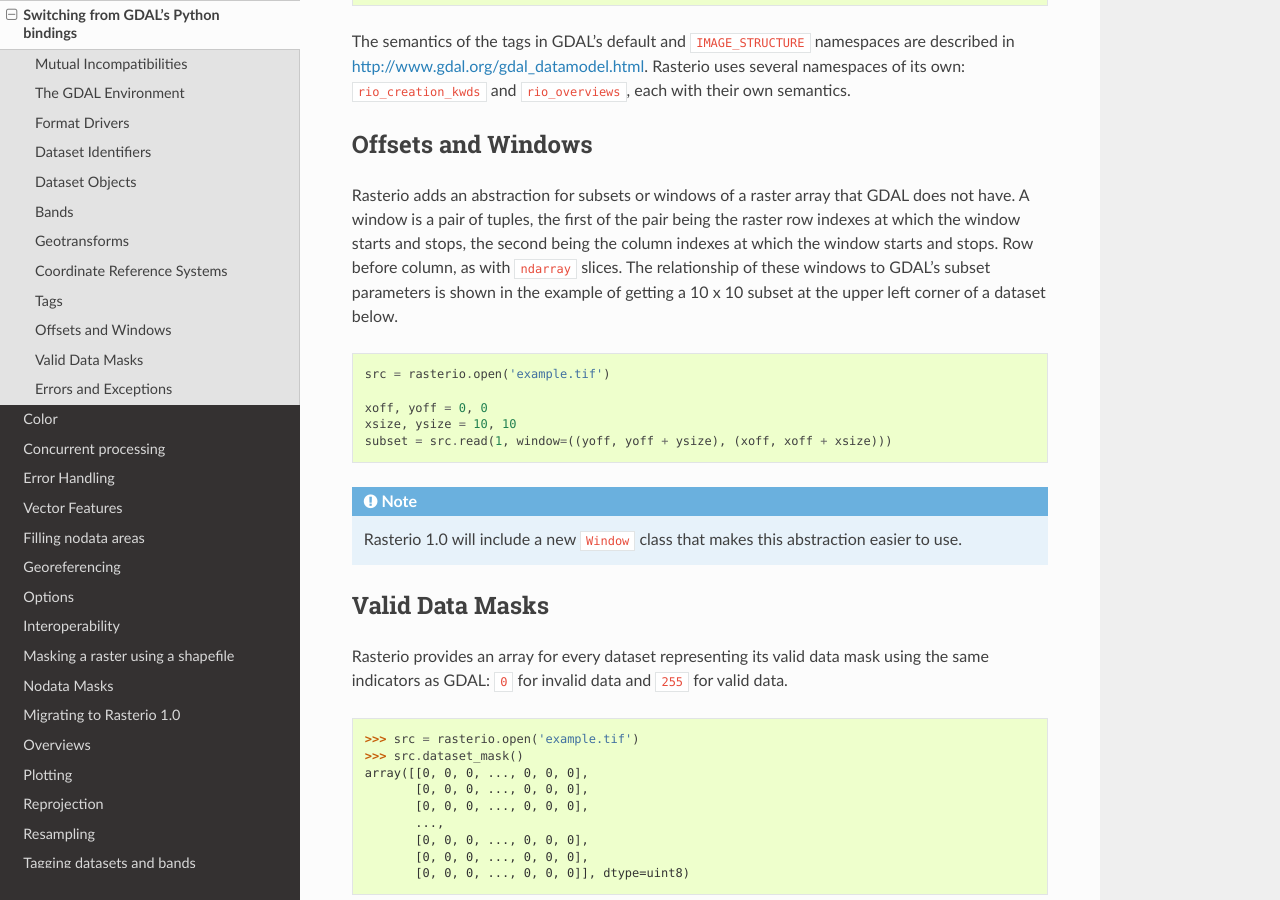
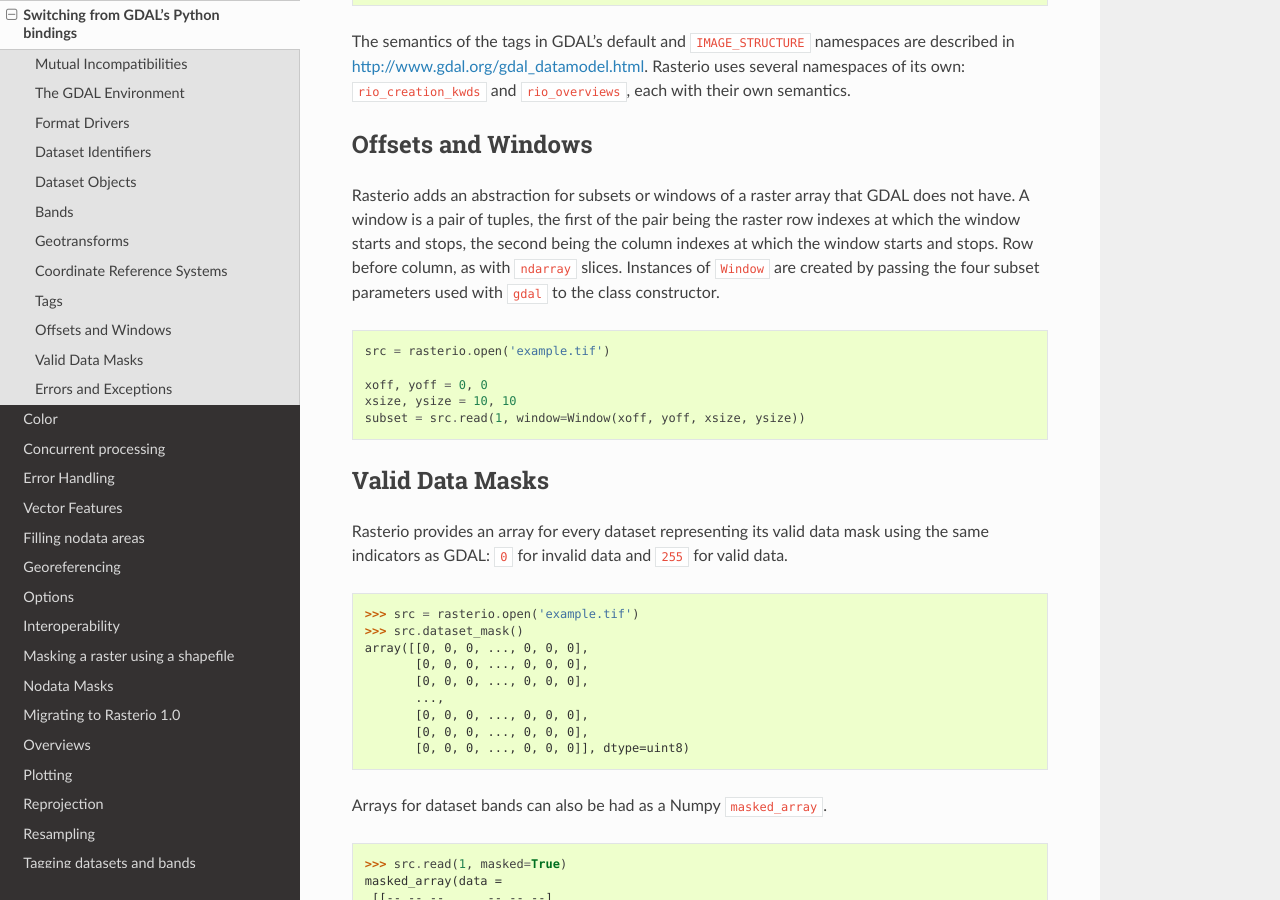
Before and after one commit to rasterio/rasterio, a Sphinx documentation site: the page built from docs/switch.rst, in a window 1280 px wide and 900 px high, scrolled down 5615 px. Built offline with Sphinx 7.4.7 and the Read the Docs theme 2.0.0, drawn with Linux system fonts in a browser that asks for light colours; pages that are not in the unit, such as notebooks, are missing from menus.

Commit message:
Document Window class

```diff
--- a/docs/switch.rst
+++ b/docs/switch.rst
@@ -308,9 +308,8 @@ Rasterio adds an abstraction for subsets or windows of a raster array that
 GDAL does not have. A window is a pair of tuples, the first of the pair being
 the raster row indexes at which the window starts and stops, the second being
 the column indexes at which the window starts and stops. Row before column,
-as with ``ndarray`` slices. The relationship of these windows to GDAL's subset
-parameters is shown in the example of getting a 10 x 10 subset at the upper
-left corner of a dataset below.
+as with ``ndarray`` slices. Instances of ``Window`` are created by passing the
+four subset parameters used with ``gdal`` to the class constructor.
 
 .. code-block:: python
 
@@ -318,12 +317,7 @@ left corner of a dataset below.
 
    xoff, yoff = 0, 0
    xsize, ysize = 10, 10
-   subset = src.read(1, window=((yoff, yoff + ysize), (xoff, xoff + xsize)))
-
-.. note::
-
-   Rasterio 1.0 will include a new ``Window`` class that makes this abstraction
-   easier to use.
+   subset = src.read(1, window=Window(xoff, yoff, xsize, ysize))
 
 Valid Data Masks
 ================
```
